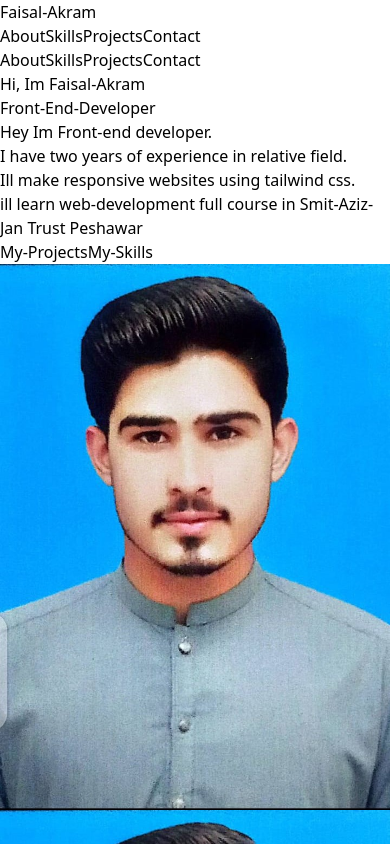
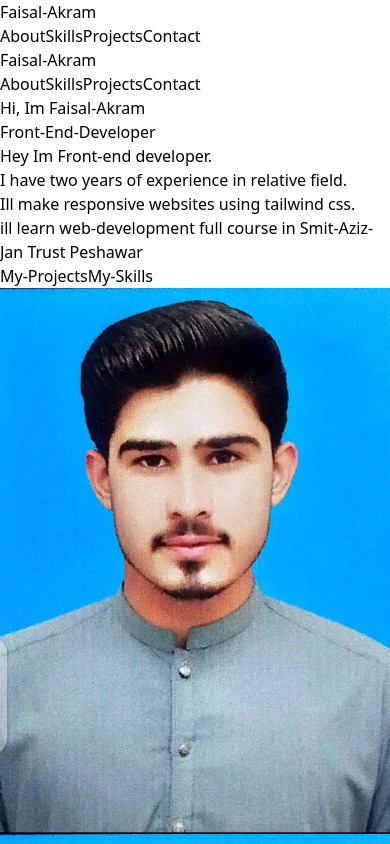
Before and after one commit to Faisal-akra/react-web, a React (Vite) app: page / in a window 390 px wide. Shown: the top 844 px of the page. Built offline with nearby package versions, Linux system fonts and the light colour scheme.

Commit message:
responsiveness

```diff
--- a/src/components/About.jsx
+++ b/src/components/About.jsx
@@ -4,12 +4,12 @@ function About() {
   return (
     <>
       <div id="about" className=" p-3">
-        <div className="hidden md:flex justify-center flex-col content-center text-center  p-3 mt-20">
+        <div className="hidden lg:flex justify-center flex-col content-center text-center  p-3 mt-20">
           <h1 className="font-extrabold font-sans">Hi, Im Faisal-Akram</h1>
           <h2 className="font-semibold font-mono">Front-End-Developer</h2>
         </div>
 
-        <div className="hidden  md:flex justify-evenly  p-3">
+        <div className="hidden  lg:flex justify-evenly  p-3">
           <div className="  flex flex-col text-center justify-center  ">
             <h1>
               Hey Im Front-end developer. <br /> I have two years of experience
@@ -20,10 +20,10 @@ function About() {
             </h1>
 
             <div className="flex justify-center gap-5 mt-8 ">
-              <button className="border border-black rounded-md p-1 hover:bg-red-500 hover:text-white ">
+              <button className="border border-black rounded-lg p-1 hover:bg-red-500 hover:text-white ">
                 <a href="#projects">My-Projects</a>
               </button>
-              <button className="border border-black rounded-md p-1 hover:bg-red-500 hover:text-white">
+              <button className="border border-black rounded-lg p-1 hover:bg-red-500 hover:text-white">
                 <a href="#skill">My-Skills</a>
               </button>
             </div>
@@ -50,7 +50,7 @@ function About() {
 
 
 
-          <div className=" sm:hidden flex flex-col text-center justify-center  ">
+          <div className=" lg:hidden flex flex-col text-center justify-center  ">
 
 
           <div className="flex justify-center mt-5  ">
--- a/src/components/Navbar.jsx
+++ b/src/components/Navbar.jsx
@@ -1,13 +1,13 @@
 function Navbar() {
   return (
     <div className=" ">
-    <div className="flex flex-col  sm:flex-row justify-between bg-blue-200  w-full p-5  ">
+    <div className="flex flex-col  lg:flex-row justify-between bg-blue-200  w-full p-5  ">
 
-      <div className="">
+      <div className="hidden lg:flex">
         <h1 className="font-bold">Faisal-Akram</h1>
       </div>
 
-      <div className="hidden sm:flex gap-5">
+      <div className="hidden lg:flex gap-5">
         <a href="#about" className="font-bold">About</a>
         <a href="#skill" className="font-bold">Skills</a>
         <a href="#projects" className="font-bold">Projects</a>
@@ -17,8 +17,14 @@ function Navbar() {
 
 
 
-      <div className="sm:hidden">
-        <div className="flex flex-col ">
+      <div className="lg:hidden flex flex-col justify-center">
+
+      <div className="flex ">
+        <h1 className="font-bold text-center">Faisal-Akram</h1>
+      </div>
+
+
+        <div className="flex gap-4 ">
         <a href="about">About</a>
         <a href="#skill">Skills</a>
         <a href="#about">Projects</a>
```
